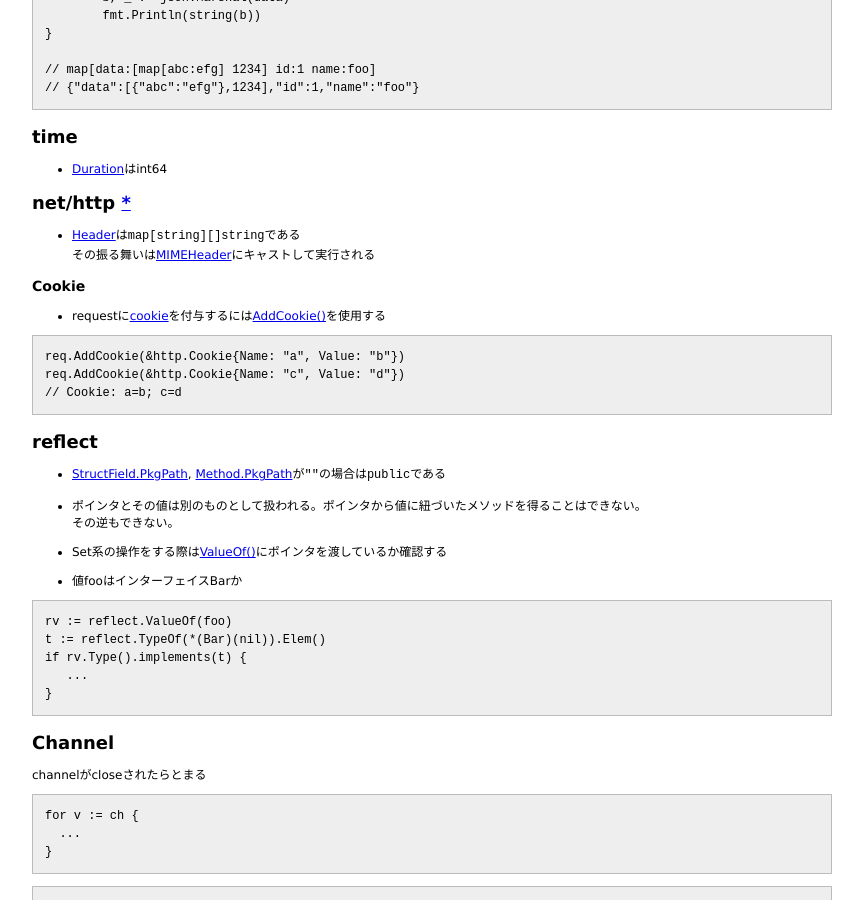
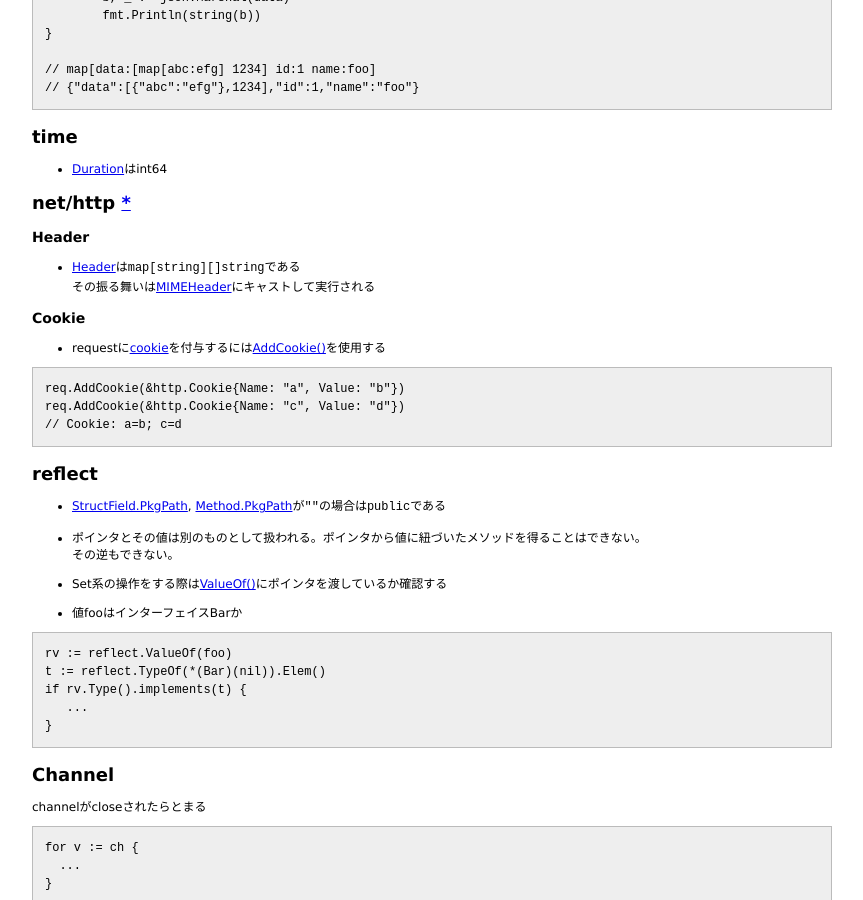
Before and after one commit to 38elements/38elements.github.com, a Jekyll site: the page built from _posts/2017-08-12-go.md, in a window 1280 px wide and 900 px high, scrolled down 452 px. Shown: the whole window, without its empty margins (208-1071 px from the left). Built offline with Jekyll 4.4.1, drawn with Linux system fonts in a browser that asks for light colours.

Commit message:
Update 2017-08-12-go.md

```diff
--- a/_posts/2017-08-12-go.md
+++ b/_posts/2017-08-12-go.md
@@ -38,6 +38,8 @@ func main() {
 * [Duration](https://golang.org/pkg/time/#Duration)はint64
 
 ## net/http [\*](https://golang.org/pkg/net/http/)
+
+### Header
 
 * [Header](https://golang.org/pkg/net/http/#Header)は`map[string][]string`である
 その振る舞いは[MIMEHeader](https://golang.org/pkg/net/textproto/#MIMEHeader)にキャストして実行される
```
